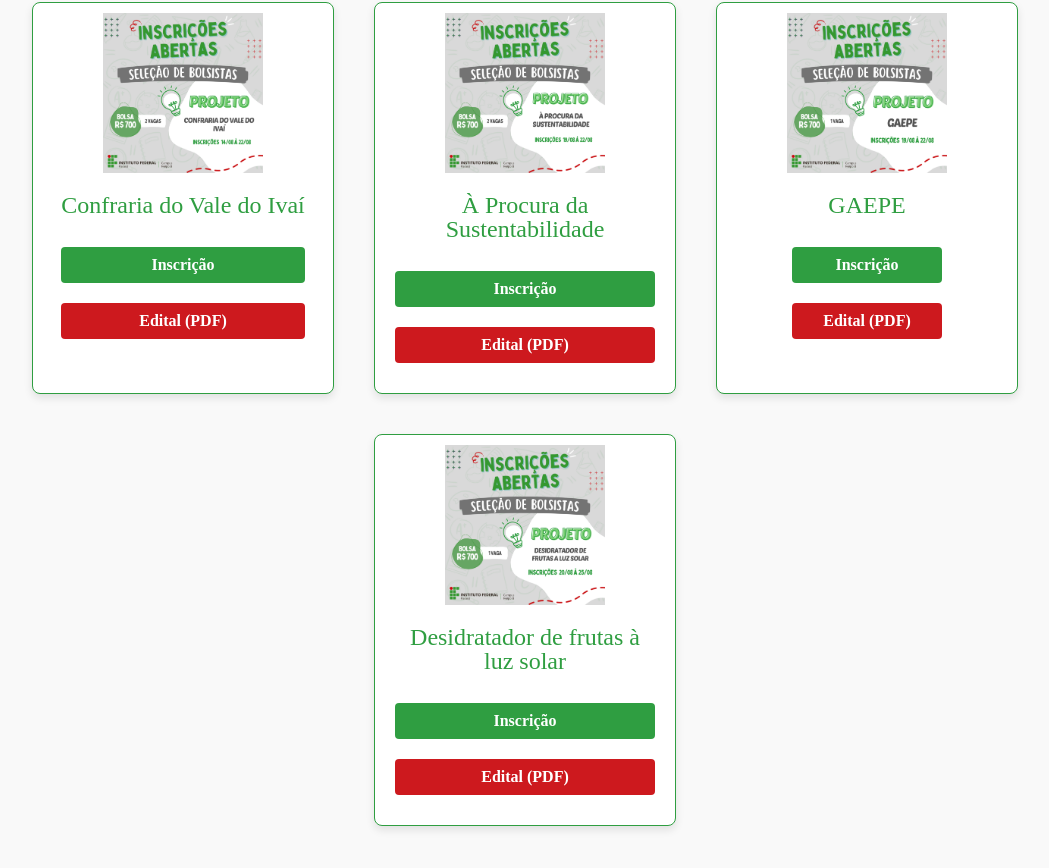
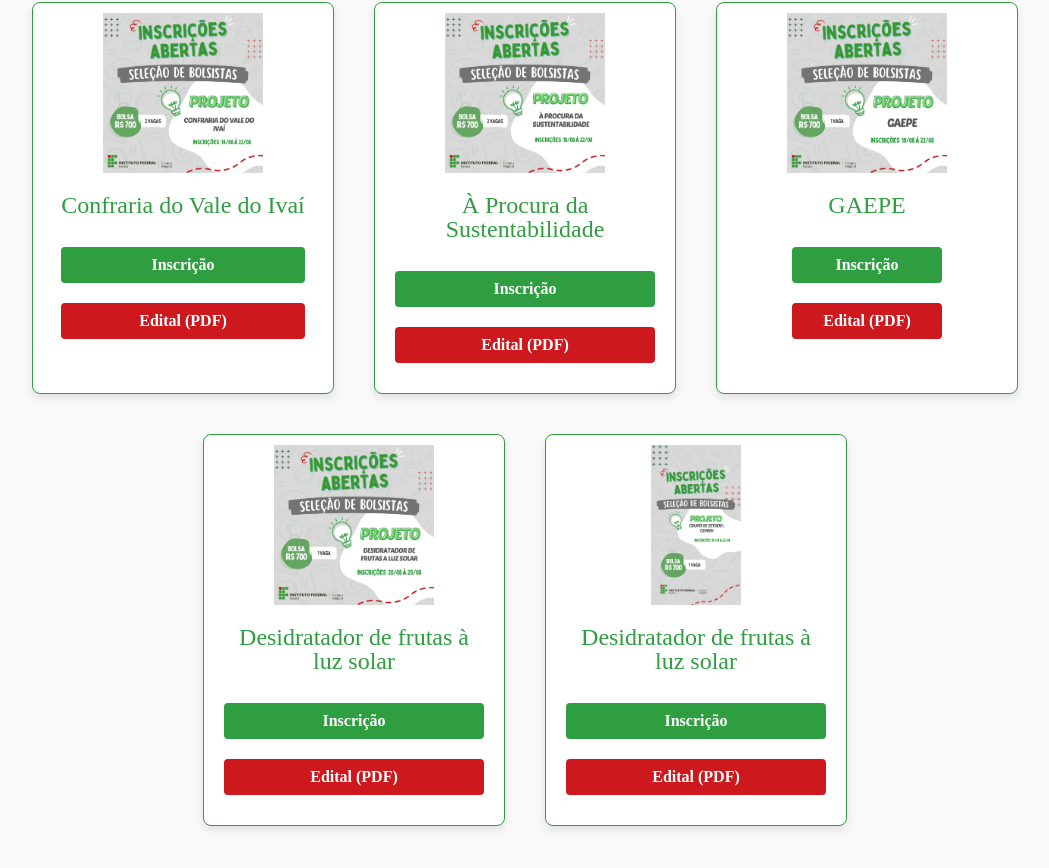
Before and after one commit to ronan16/LinksIFPR, a React (Vite) app: page / in a window 1280 px wide. Shown: the part 601-1469 px from the top of the page, without its empty margins (115-1164 px from the left). Built offline with nearby package versions, Linux system fonts and the light colour scheme.

Commit message:
adicionado grupo de estudos

```diff
--- a/src/App.jsx
+++ b/src/App.jsx
@@ -9,6 +9,7 @@ import empatia from "./assets/img/empatia.png";
 import sustentabilidade from "./assets/img/sustentabilidade.png";
 import gaepe from "./assets/img/gaepe.png";
 import desidratador from "./assets/img/desidratador.png";
+import grupo from "./assets/img/grupo.png";
 
 // Importando PDF
 import artePDF from "./assets/pdf/EditalArte.pdf";
@@ -17,6 +18,7 @@ import empatiaPDF from "./assets/pdf/EditalEmpatia.pdf";
 import sustentabilidadePDF from "./assets/pdf/EditalSustentabilidade.pdf";
 import gaepePDF from "./assets/pdf/EditalGAEPE.pdf";
 import desidratadorPDF from "./assets/pdf/EditalDesidratador.pdf";
+import grupoPDF from "./assets/pdf/EditalGrupo.pdf";
 
 function App() {
   const [count, setCount] = useState(0);
@@ -63,6 +65,12 @@ function App() {
       inscricaoLink: "https://forms.gle/7tRWhsc6hHreWtfC6",
       editalLink: desidratadorPDF,
     },
+    {
+      name: "Desidratador de frutas à luz solar",
+      image: grupo, // Usando a imagem importada
+      inscricaoLink: "https://forms.gle/ZLTq3gGxbhKxEGzD8",
+      editalLink: grupoPDF,
+    },
     // Adicione mais projetos conforme necessário
   ];
 
```
Also changed, not shown: src/assets/img/grupo.png (added), 1 other file (tests, documents, lock files or other folders).
